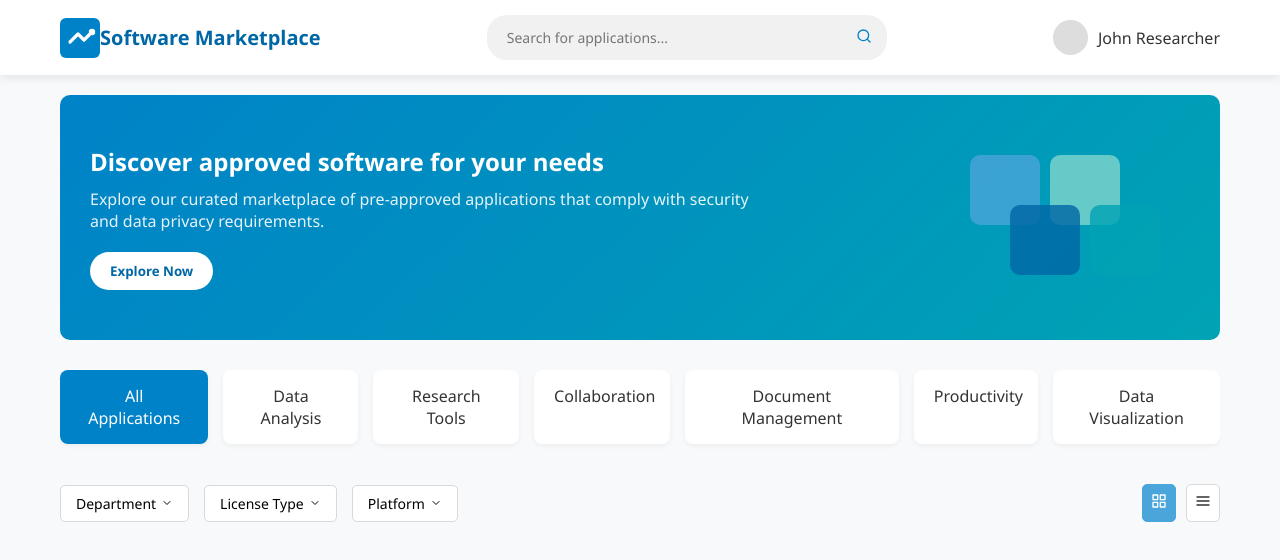
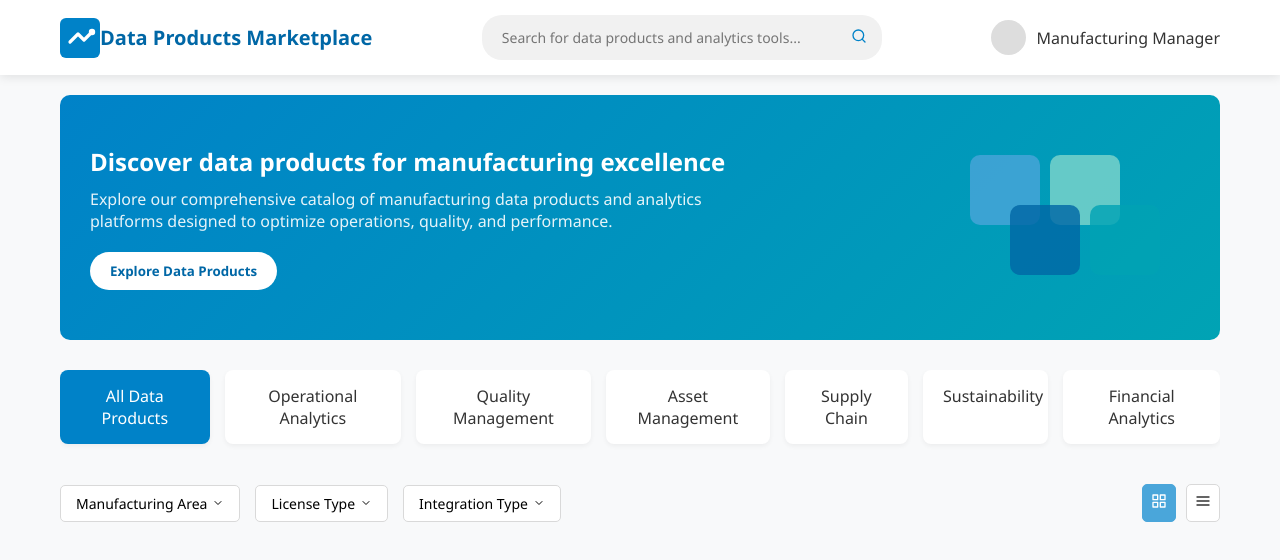
Before and after one commit to LeonardoSona/marketplace-app, a plain HTML site: page index.html in a window 1280 px wide. Drawn offline with Linux system fonts and the light colour scheme.

Commit message:
Update index.html
new

```diff
--- a/index.html
+++ b/index.html
@@ -3,7 +3,7 @@
 <head>
     <meta charset="UTF-8">
     <meta name="viewport" content="width=device-width, initial-scale=1.0">
-    <title>Enterprise Software Marketplace</title>
+    <title>Manufacturing Data Products Marketplace</title>
     <link rel="stylesheet" href="styles.css">
 </head>
 <body>
@@ -15,10 +15,10 @@
                     <path d="M25 60 L45 40 L60 55 L80 35" stroke="white" stroke-width="8" fill="none" stroke-linecap="round" stroke-linejoin="round"></path>
                     <circle cx="80" cy="35" r="8" fill="white"></circle>
                 </svg>
-                <h1>Software Marketplace</h1>
+                <h1>Data Products Marketplace</h1>
             </div>
             <div class="search-bar">
-                <input type="text" placeholder="Search for applications...">
+                <input type="text" placeholder="Search for data products and analytics tools...">
                 <button>
                     <svg width="16" height="16" viewBox="0 0 24 24" fill="none" stroke="currentColor" stroke-width="2" stroke-linecap="round" stroke-linejoin="round">
                         <circle cx="11" cy="11" r="8"></circle>
@@ -28,7 +28,7 @@
             </div>
             <div class="user-profile">
                 <div class="profile-image"></div>
-                <span>John Researcher</span>
+                <span>Manufacturing Manager</span>
             </div>
         </div>
     </header>
@@ -36,9 +36,9 @@
     <main>
         <section class="banner">
             <div class="banner-content">
-                <h2>Discover approved software for your needs</h2>
-                <p>Explore our curated marketplace of pre-approved applications that comply with security and data privacy requirements.</p>
-                <button class="btn">Explore Now</button>
+                <h2>Discover data products for manufacturing excellence</h2>
+                <p>Explore our comprehensive catalog of manufacturing data products and analytics platforms designed to optimize operations, quality, and performance.</p>
+                <button class="btn">Explore Data Products</button>
             </div>
             <div class="banner-image">
                 <svg width="250" height="180" viewBox="0 0 250 180">
@@ -51,20 +51,20 @@
         </section>
 
         <section class="categories">
-            <div class="category active">All Applications</div>
-            <div class="category">Data Analysis</div>
-            <div class="category">Research Tools</div>
-            <div class="category">Collaboration</div>
-            <div class="category">Document Management</div>
-            <div class="category">Productivity</div>
-            <div class="category">Data Visualization</div>
+            <div class="category active">All Data Products</div>
+            <div class="category">Operational Analytics</div>
+            <div class="category">Quality Management</div>
+            <div class="category">Asset Management</div>
+            <div class="category">Supply Chain</div>
+            <div class="category">Sustainability</div>
+            <div class="category">Financial Analytics</div>
         </section>
 
         <section class="filter-bar">
             <div class="filter-options">
                 <div class="filter-dropdown">
                     <button class="filter-btn">
-                        Department
+                        Manufacturing Area
                         <svg width="12" height="12" viewBox="0 0 24 24" fill="none" stroke="currentColor" stroke-width="2" stroke-linecap="round" stroke-linejoin="round">
                             <polyline points="6 9 12 15 18 9"></polyline>
                         </svg>
@@ -80,7 +80,7 @@
                 </div>
                 <div class="filter-dropdown">
                     <button class="filter-btn">
-                        Platform
+                        Integration Type
                         <svg width="12" height="12" viewBox="0 0 24 24" fill="none" stroke="currentColor" stroke-width="2" stroke-linecap="round" stroke-linejoin="round">
                             <polyline points="6 9 12 15 18 9"></polyline>
                         </svg>
@@ -107,18 +107,18 @@
         </section>
 
         <section class="app-grid" id="appGrid">
-            <!-- App cards will be populated here by JavaScript -->
+            <!-- Data product cards will be populated here by JavaScript -->
         </section>
     </main>
 
     <div class="app-detail-modal" id="appDetailModal">
         <div class="modal-content">
             <div class="modal-header">
-                <h2>Application Details</h2>
+                <h2>Data Product Details</h2>
                 <button class="modal-close">&times;</button>
             </div>
             <div class="modal-body" id="modalBody">
-                <!-- App details will be populated here by JavaScript -->
+                <!-- Data product details will be populated here by JavaScript -->
             </div>
         </div>
     </div>
```
